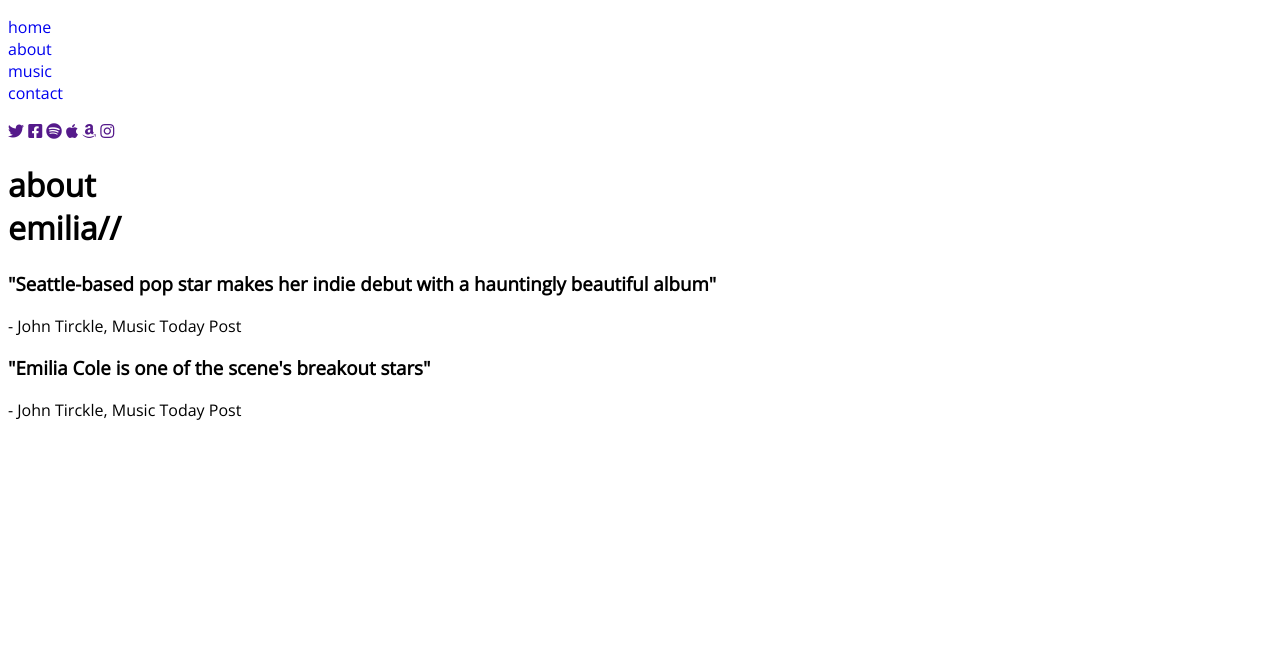
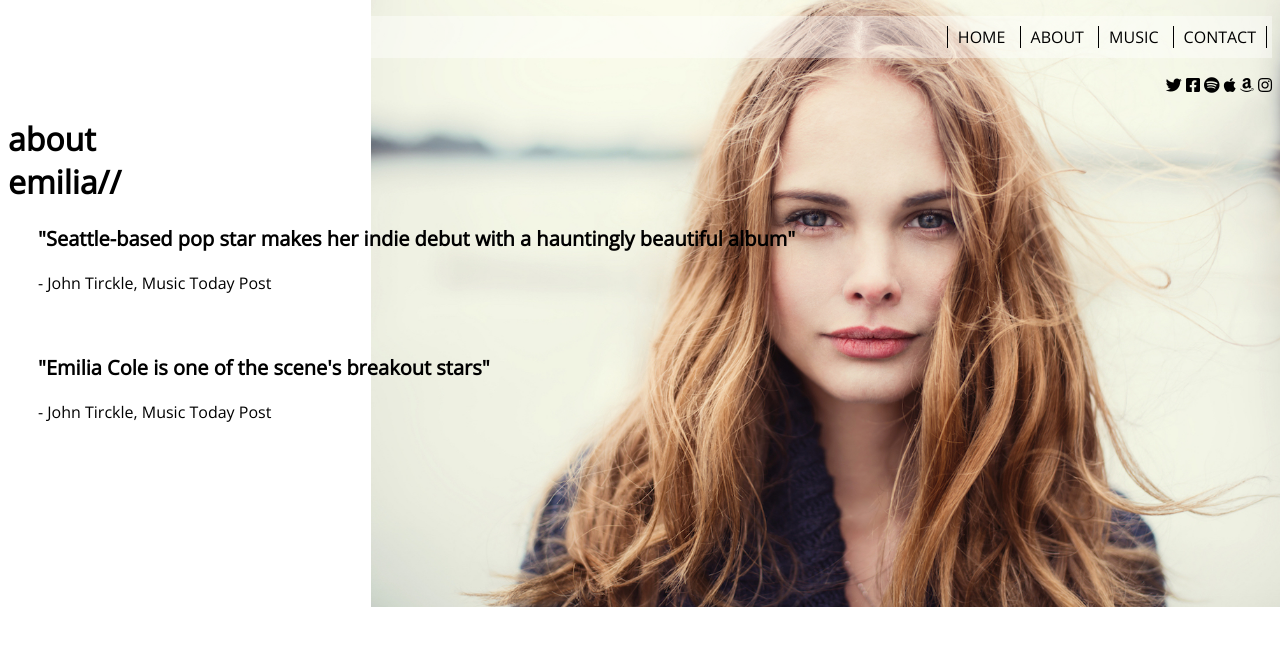
Before and after one commit to Patricia0395/emilia, a website: page views/about.html in a window 1280 px wide. Drawn offline with nearby package versions, Linux system fonts and the light colour scheme.

Commit message:
salvar cambios

```diff
--- a/public/css/about.css
+++ b/public/css/about.css
@@ -1,48 +1,20 @@
-.about {
+.about{
     background-image: url('/images/emilia-about.jpg');
     background-repeat: no-repeat;
     background-size: 71%;
     background-position: right top;
     }
-
-    .about header nav{
-      text-align: right;
+  .about section{
+      margin-left: 30px;
     }
-    .about header nav ul{
-      background-color: rgba(255,255, 255, 0.4);
-      padding-top: 10px;
-      padding-bottom: 10px;
-      padding-right: 5px;
-    }
-
-    .about header nav ul li{
-    display: inline; /*cambiar de bloques a lineas*/
-    }
-
-    .about header nav ul li a{
-      color: black;
-      text-transform: uppercase;
-      border-left: 1px solid black;
-      padding-right: 10px;
-      padding-left: 10px;
-    }
-    .about header nav ul li:last-child{  /*para seeleccional un elemnto en particular (el ultimo hijo*/
-      border-right: 1px solid black;
-    }
-    .about header nav a{
-      color: black;
-    }
-    .about section{
-      margin-left: 30px;
-
-    }
-    .about h3 {
+.about h3{
      color: var(--colorVerde);
      font-size: 20px;
     }
-    .about p{
+
+.about p{
       color: var(--colorVerdeOscuro);
     }
-    .about .comentario2{
+.about .comentario2{
       margin-top: 60px;
     }
--- /dev/null
+++ b/public/css/header.css
@@ -0,0 +1,27 @@
+.header-horizontal nav{
+  text-align: right;
+}
+.header-horizontal nav ul{
+  background-color: rgba(255,255, 255, 0.4);
+  padding-top: 10px;
+  padding-bottom: 10px;
+  padding-right: 5px;
+}
+
+.header-horizontal nav ul li{
+display: inline; /*cambiar de bloques a lineas*/
+}
+
+.header-horizontal nav ul li a{
+  color: black;
+  text-transform: uppercase;
+  border-left: 1px solid black;
+  padding-right: 10px;
+  padding-left: 10px;
+}
+.header-horizontal nav ul li:last-child{  /*para seeleccional un elemnto en particular (el ultimo hijo*/
+  border-right: 1px solid black;
+}
+.header-horizontal nav a{
+  color: black;
+}
--- a/public/css/music.css
+++ b/public/css/music.css
@@ -0,0 +1,4 @@
+.music header{
+    background-image: url('/images/emilia-music-top.jpg');
+    background-repeat: no-repeat;
+}
--- a/public/css/styles.css
+++ b/public/css/styles.css
@@ -1,4 +1,5 @@
 @import url('./generales.css');
+@import url('./header.css');
 @import url('./home.css');
 @import url('./contac.css');
 @import url('./about.css');
--- a/views/about.html
+++ b/views/about.html
@@ -6,10 +6,10 @@
     <meta name="viewport" content="width=device-width, initial-scale=1.0">
     <title>Emilia - ABOUT</title>
     <link rel="stylesheet" href="https://use.fontawesome.com/releases/v5.15.3/css/all.css" integrity="sha384-SZXxX4whJ79/gErwcOYf+zWLeJdY/qpuqC4cAa9rOGUstPomtqpuNWT9wdPEn2fk" crossorigin="anonymous">
-    <link rel="stylesheet" href="/css/generales.css">
+    <link rel="stylesheet" href="/css/styles.css">
 </head>
 <body class="about">
-    <header>
+    <header class="header-horizontal">
         <nav>
             <ul>
                 <li><a href="/">home</a></li>
@@ -19,14 +19,14 @@
 
             </ul>
         </nav>
-        <div>
+        <nav>
             <a href=""><i class="fab fa-twitter"></i></a>
             <a href=""><i class="fab fa-facebook-square"></i></a>
             <a href=""><i class="fab fa-spotify"></i></a>
             <a href=""><i class="fab fa-apple"></i></a>
             <a href=""><i class="fab fa-amazon"></i></a>
             <a href=""><i class="fab fa-instagram"></i></a>
-        </div>
+        </nav>
     </header>
     <main>
         <h1>about <br>emilia//</h1>
@@ -34,9 +34,9 @@
             <h3>"Seattle-based pop star makes her indie debut with a hauntingly beautiful album"</h3>
                 <p>- John Tirckle, Music Today Post
                     </p>
+        </section>
 
-        </section>
-        <section>
+        <section class="comentario2">
             <h3>"Emilia Cole is one of the scene's breakout stars"
             </h3>
             <p>- John Tirckle, Music Today Post</p>
```
Also changed, not shown: views/contact.html (+4 -3 lines), views/music.html (+3 -1 lines), public/css/generales.css (line endings or trailing spaces).
